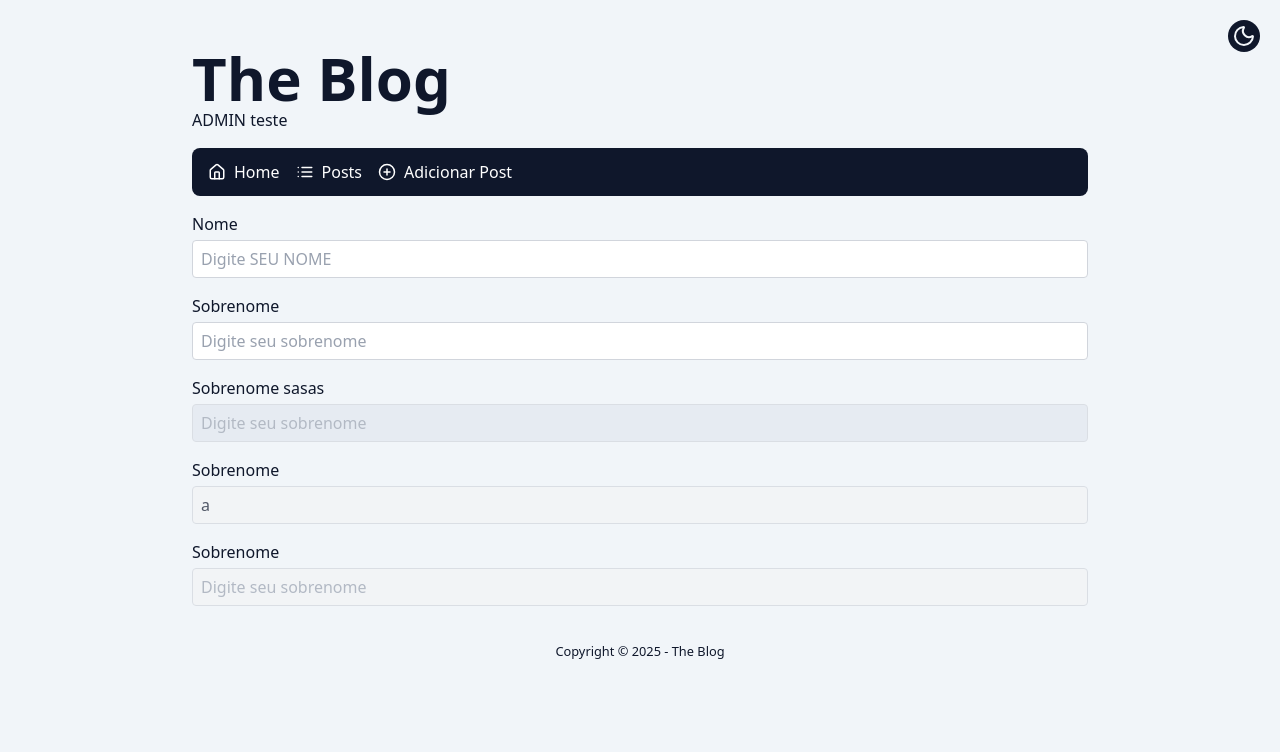
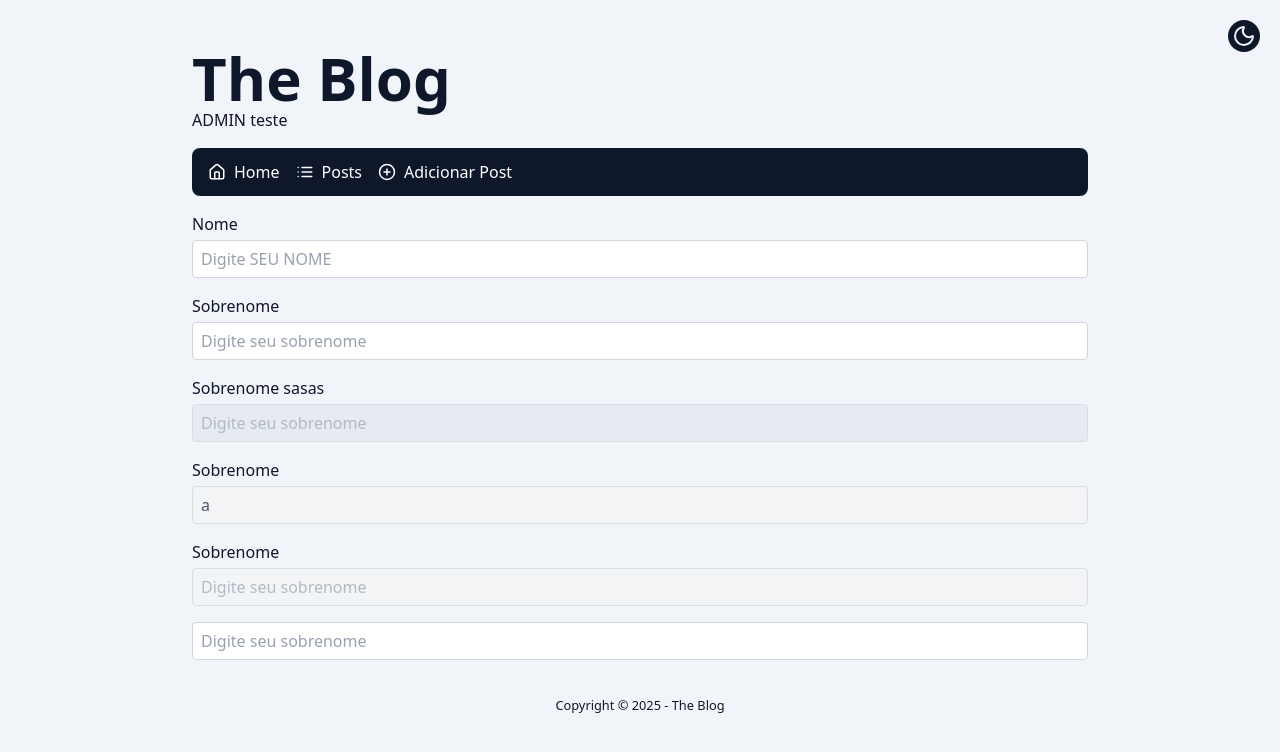
Before and after one commit to lucasmetron/blog, a Next.js app: page /admin/post/new in a window 1280 px wide. Shown: the top 752 px of the page. Built offline with nearby package versions, Linux system fonts and the light colour scheme.

Commit message:
ajustes input

```diff
--- a/src/app/admin/post/new/page.tsx
+++ b/src/app/admin/post/new/page.tsx
@@ -25,6 +25,8 @@ const NewPostPage = () => {
         labelText='Sobrenome'
         placeholder='Digite seu sobrenome'
       />
+
+      <InputText placeholder='Digite seu sobrenome' />
     </div>
   );
 };
--- a/src/components/InputText/index.tsx
+++ b/src/components/InputText/index.tsx
@@ -21,6 +21,7 @@ const InputText = ({ labelText = '', ...rest }: InputTextProps) => {
           'placeholder:text-gray-400',
           'disabled:bg-gray-100 disabled:cursor-not-allowed disabled:opacity-70',
           'read-only:bg-slate-200 read-only:cursor-not-allowed read-only:opacity-70',
+          rest.className,
         )}
       />
     </div>
```
